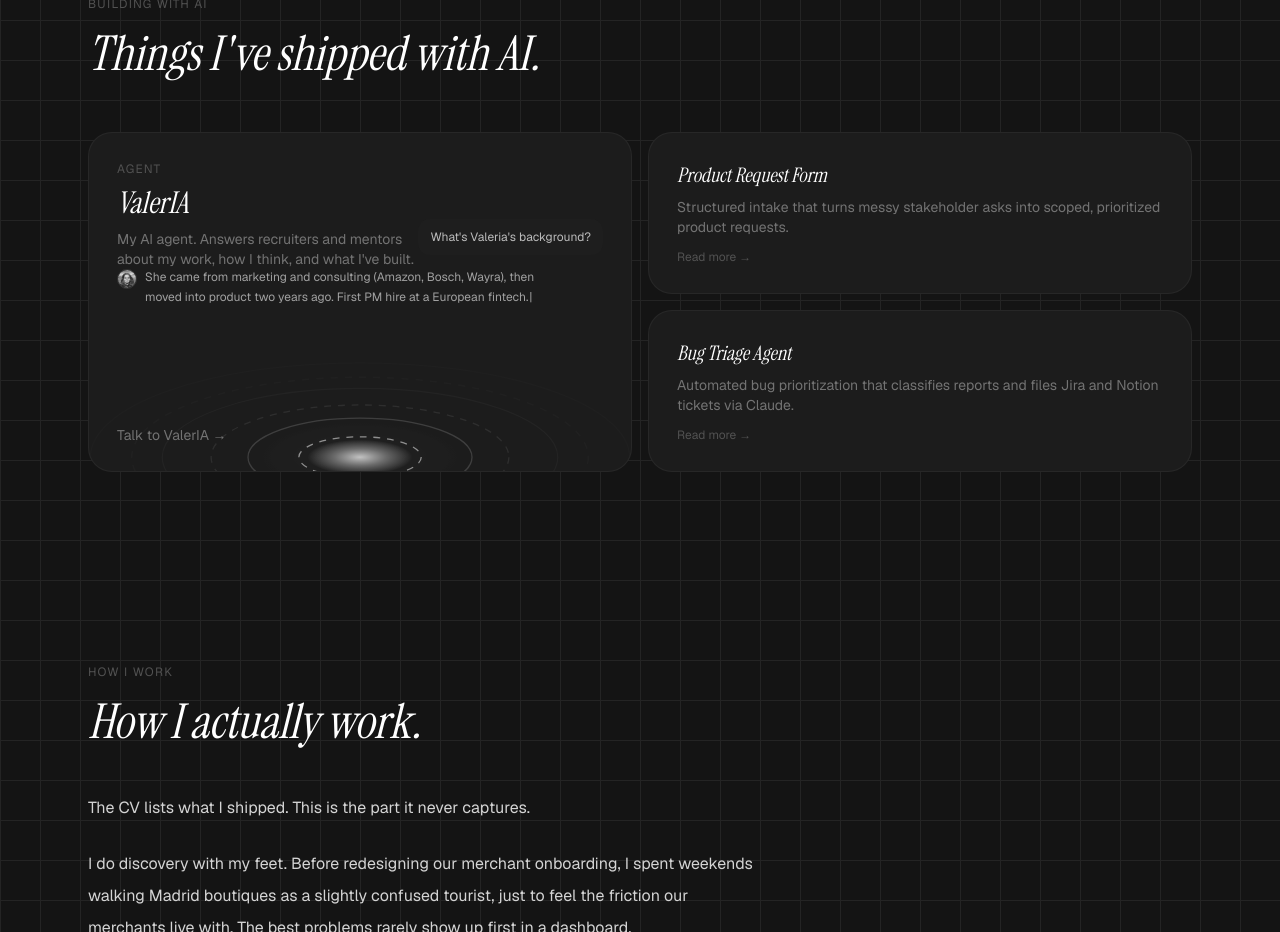
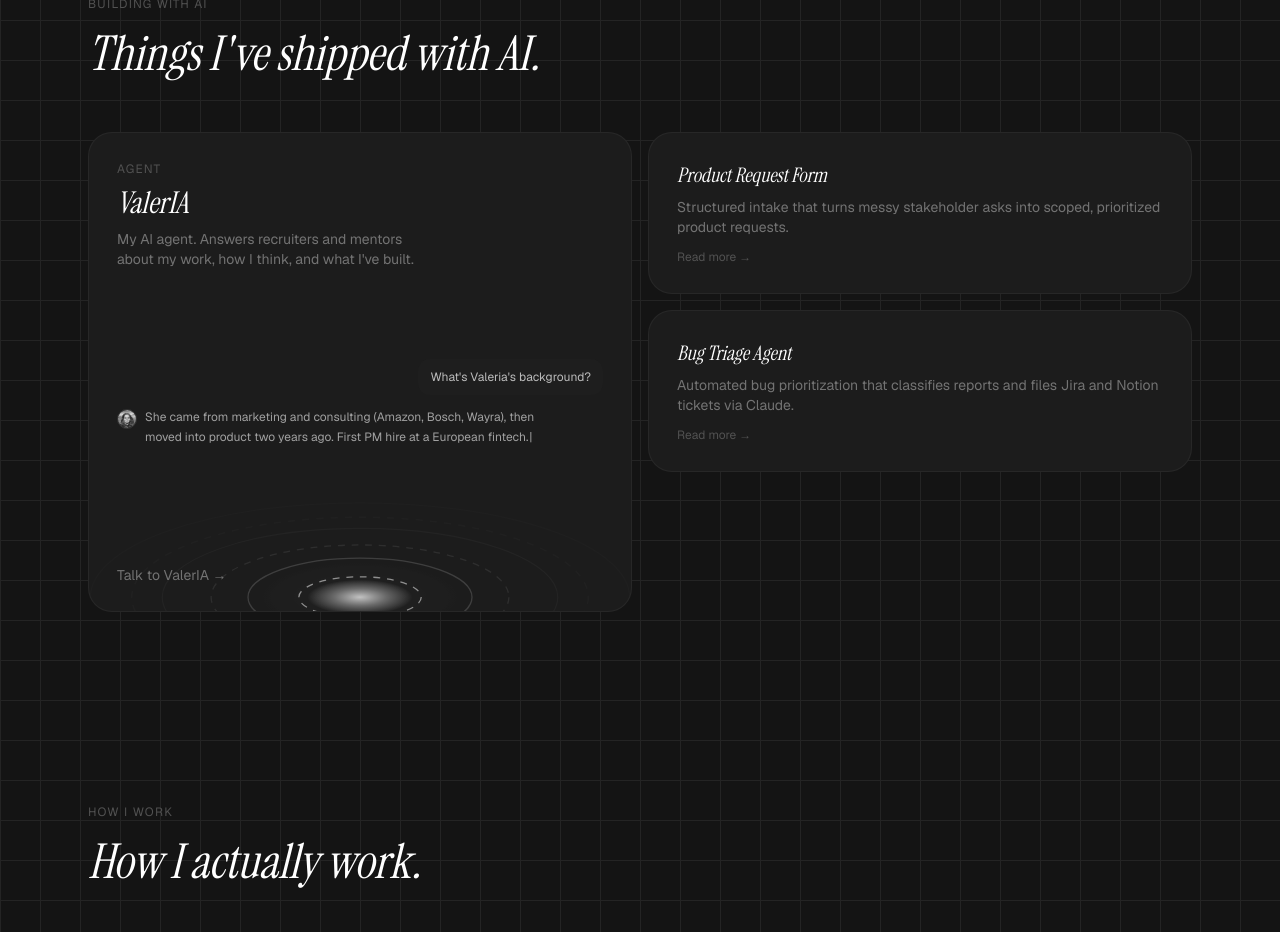
Before and after one commit to valgreco/portfolio-, a Next.js app: page / in a window 1280 px wide. Shown: the part 900-1832 px from the top of the page. Built offline with nearby package versions, Linux system fonts and the light colour scheme.

Commit message:
ValerIA card: taller (480px) so the chat answer clears the description with breathing room

```diff
--- a/components/BuildingWithAI.tsx
+++ b/components/BuildingWithAI.tsx
@@ -32,7 +32,7 @@ export default function BuildingWithAI() {
         {/* ValerIA card: featured with animation */}
         <Link
           href="/valeria"
-          className="group relative rounded-3xl bg-[#1c1c1c] border border-white/5 overflow-hidden flex flex-col justify-between min-h-[460px] sm:min-h-[340px] hover:border-white/10 transition-colors duration-300"
+          className="group relative rounded-3xl bg-[#1c1c1c] border border-white/5 overflow-hidden flex flex-col justify-between min-h-[480px] hover:border-white/10 transition-colors duration-300"
         >
           <div className="relative z-10 p-7">
             <p className="text-xs tracking-widest text-neutral-600 uppercase mb-2">Agent</p>
```
